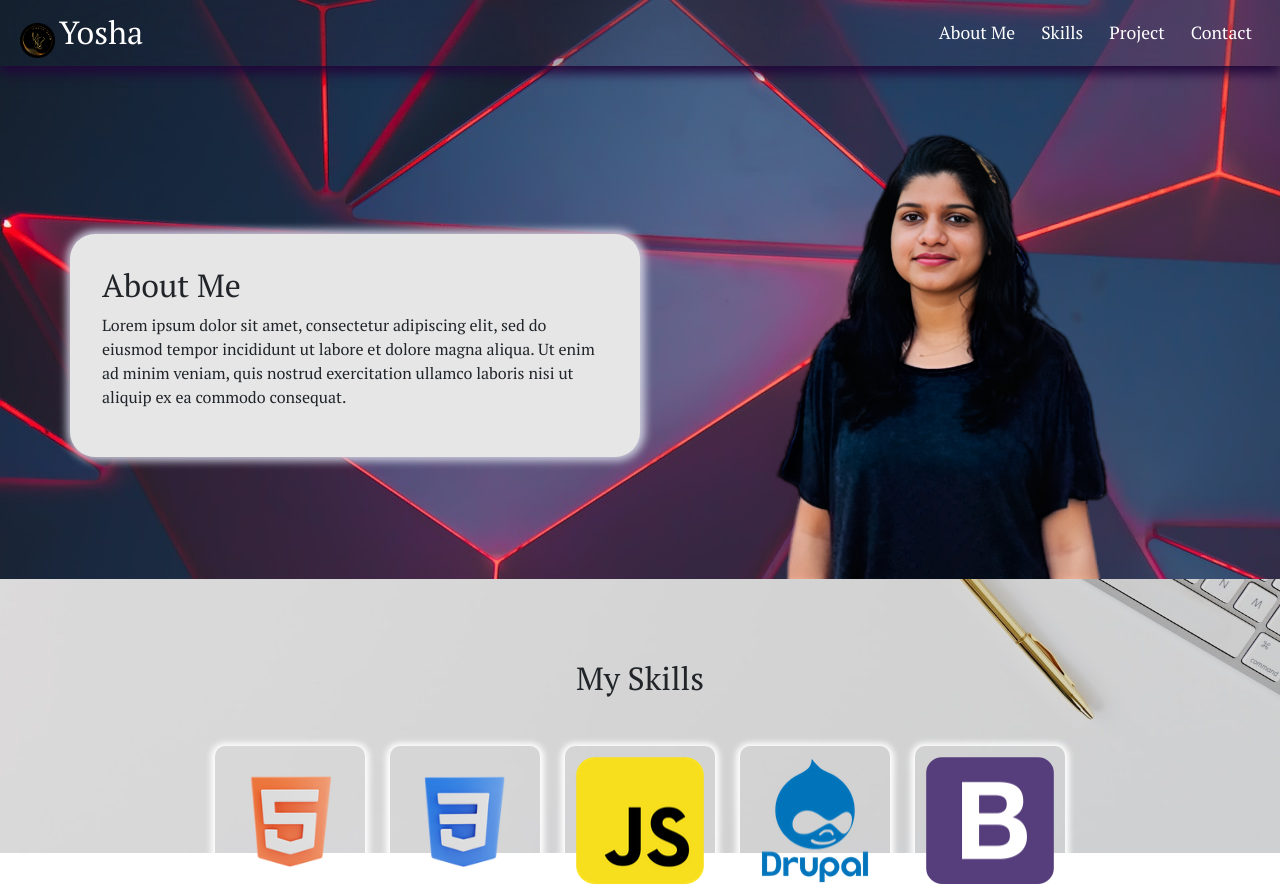
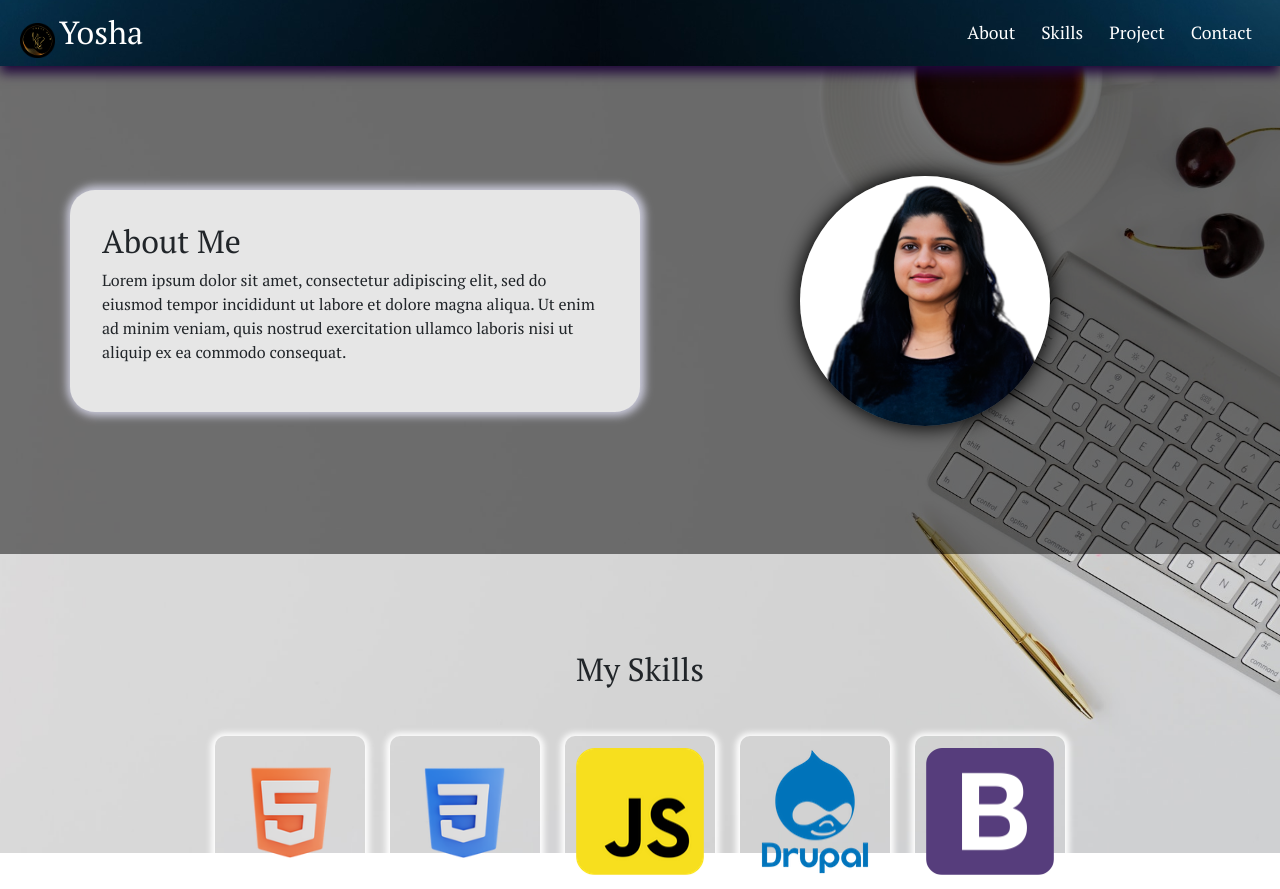
Before and after one commit to Yosha1999/Portfolio, a plain HTML site: page index.html in a window 1280 px wide. Shown: the top 889 px of the page. Drawn offline with nearby package versions, Linux system fonts and the light colour scheme.

Commit message:
bg update

```diff
--- a/index.html
+++ b/index.html
@@ -31,8 +31,8 @@
           </button>
           <div class="collapse navbar-collapse" id="navbarNavAltMarkup">
             <div class="navbar-nav ms-auto">
-              <a class="nav-link active" aria-current="page" href="#">About Me</a>
-              <a class="nav-link active" href="#">Skills</a>
+              <a class="nav-link active" aria-current="page" href="#about">About</a>
+              <a class="nav-link active" href="#skills">Skills</a>
               <a class="nav-link active" href="#">Project</a>
               <a class="nav-link active" href="#">Contact</a>
             </div>
@@ -43,7 +43,7 @@
     <div class="bg-image">
       <img src="images/bg.jpg" alt="">
     </div>
-    <section class="hero">
+    <section class="hero" id="about">
       <div class="container">
         <div class="row">
           <div class="col-lg-6 col-md-6 col-sm-12 about">
@@ -51,14 +51,14 @@
             <p>Lorem ipsum dolor sit amet, consectetur adipiscing elit, sed do eiusmod tempor incididunt ut labore et dolore magna aliqua. Ut enim ad minim veniam, quis nostrud exercitation ullamco laboris nisi ut aliquip ex ea commodo consequat.</p>
           </div>
           <div class="col-lg-6 col-md-6 col-sm-12 my-photo">
-            <img src="images/yosha1.png" alt="Yosha">
+            <img src="images/yosha-square.png" alt="Yosha">
           </div>
         </div>
       </div>
     </section>
   </div>
 
-    <section class="skills-section">
+    <section class="skills-section" id="skills">
       <h2>My Skills</h2>
       <div class="skills">
         <img src="images/skills-icons/html.png" alt="html-logo" title="HTML">
--- a/styles.css
+++ b/styles.css
@@ -6,19 +6,17 @@ body{
     width: 35px;
 }
 
-.main{
-    /* background: url('images/bg1.jpg'); */
-}
-
 .navbar{
-    /* background-color: #1b1d1d !important; */
+    background: url(images/bg2.jpg) 600px;
     padding: 0.5rem;
     box-shadow: 0 7px 11px #20083a;
-    backdrop-filter: blur(60px);
+    /* backdrop-filter: blur(60px); */
     position: fixed;
     top: 0;
     width: 100%;
+    z-index: 1;
 }
+
 
 .nav-link {
     color: #fff !important;
@@ -42,13 +40,15 @@ body{
 
 .hero{
     /* background: linear-gradient(90deg, rgba(2,0,36,1) 0%, rgba(10,10,27,1) 23%, rgba(34,34,46,1) 49%, rgba(43,38,57,1) 60%, rgba(56,56,56,1) 84%, rgba(90,91,96,1) 100%, rgba(104,107,107,1) 100%); */
-    background: url('images/bg1.jpg');
-    /* background-color: #F1F6F9; */
-    padding-top: 7rem;
+    /* background: url('images/bg2.jpg'); */
+    backdrop-filter: brightness(0.5);
+    padding: 11rem 0 8rem;
 }
 
 .hero img{
-    width: 400px;
+    width: 250px;
+    border-radius: 50%;
+    box-shadow: 0px 0px 20px 2px #000;
 }
 
 .about{
@@ -65,8 +65,8 @@ body{
 
 .skills-section{
     text-align: center;
-    padding: 3rem 0;
-    margin: 2rem 0;
+    padding: 6rem 0;
+    /* margin: 4rem 0; */
 }
 
 .skills{
```
Also changed, not shown: images/bg2.jpg (added), images/yosha-square.png (added).
